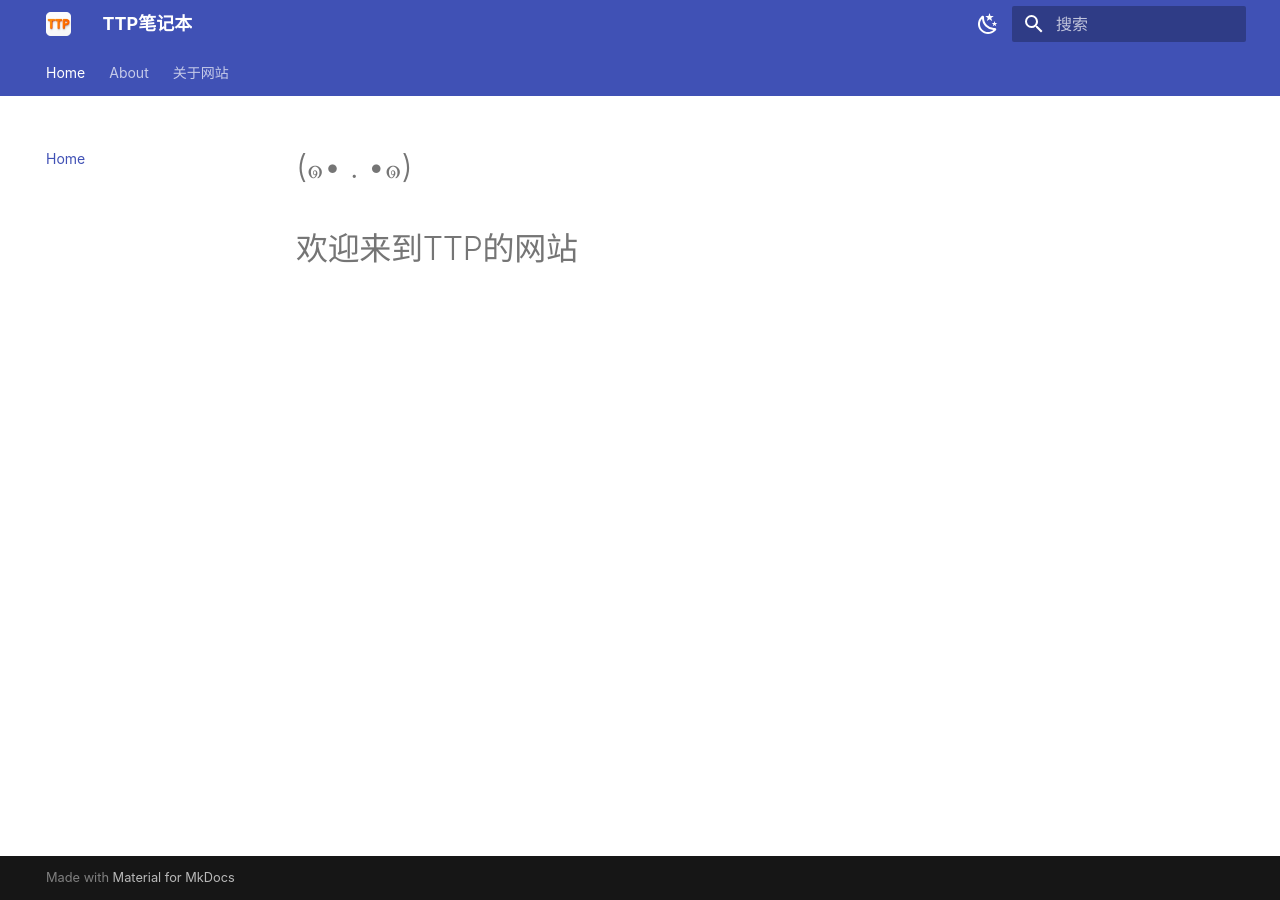
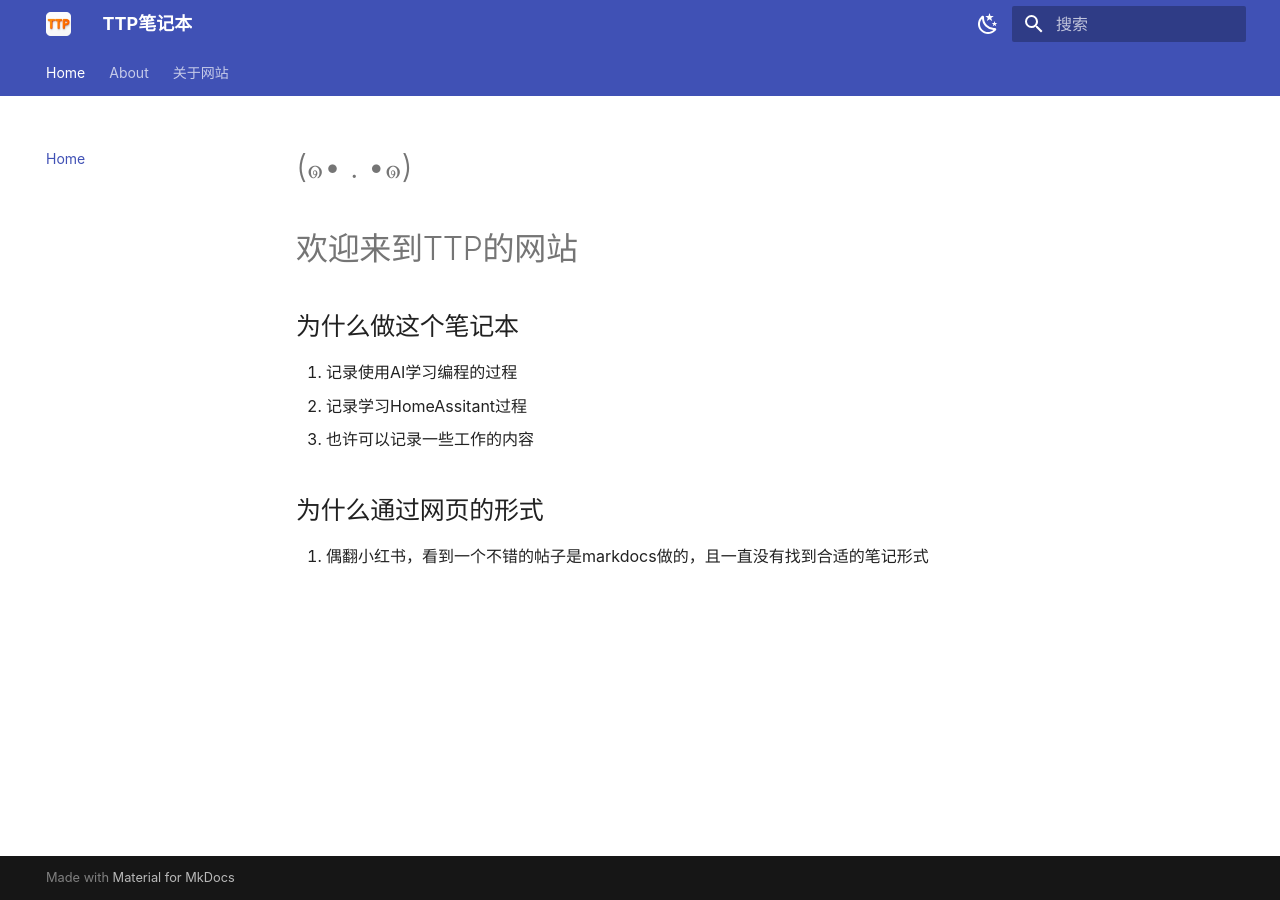
Before and after one commit to WangTao19950912/WangTao19950912.github.io, an MkDocs documentation site: the page built from docs/index.md, in a window 1280 px wide. Built offline with MkDocs 1.6.1 and Material for MkDocs 9.7.7, drawn with Linux system fonts in a browser that asks for light colours.

Commit message:
20250802

```diff
--- a/docs/index.md
+++ b/docs/index.md
@@ -7,3 +7,12 @@ hide:
 # (๑• . •๑)
 
 # 欢迎来到TTP的网站
+
+## 为什么做这个笔记本
+1. 记录使用AI学习编程的过程
+2. 记录学习HomeAssitant过程
+3. 也许可以记录一些工作的内容
+
+## 为什么通过网页的形式
+
+1. 偶翻小红书，看到一个不错的帖子是markdocs做的，且一直没有找到合适的笔记形式
```
